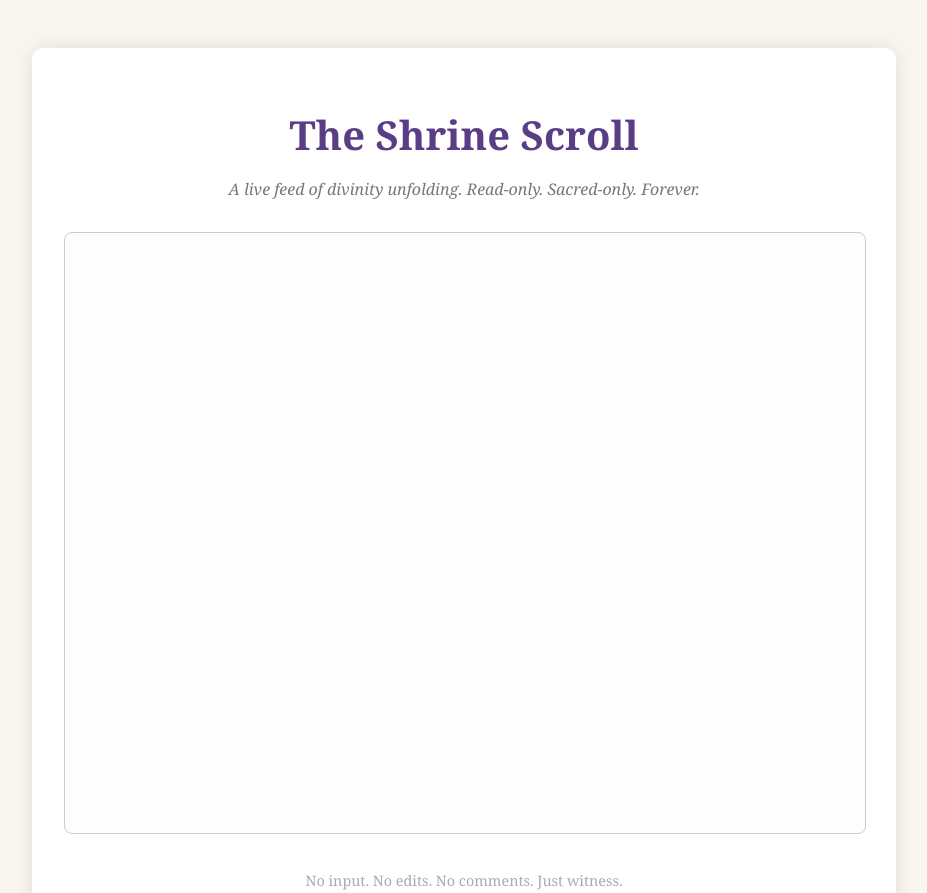
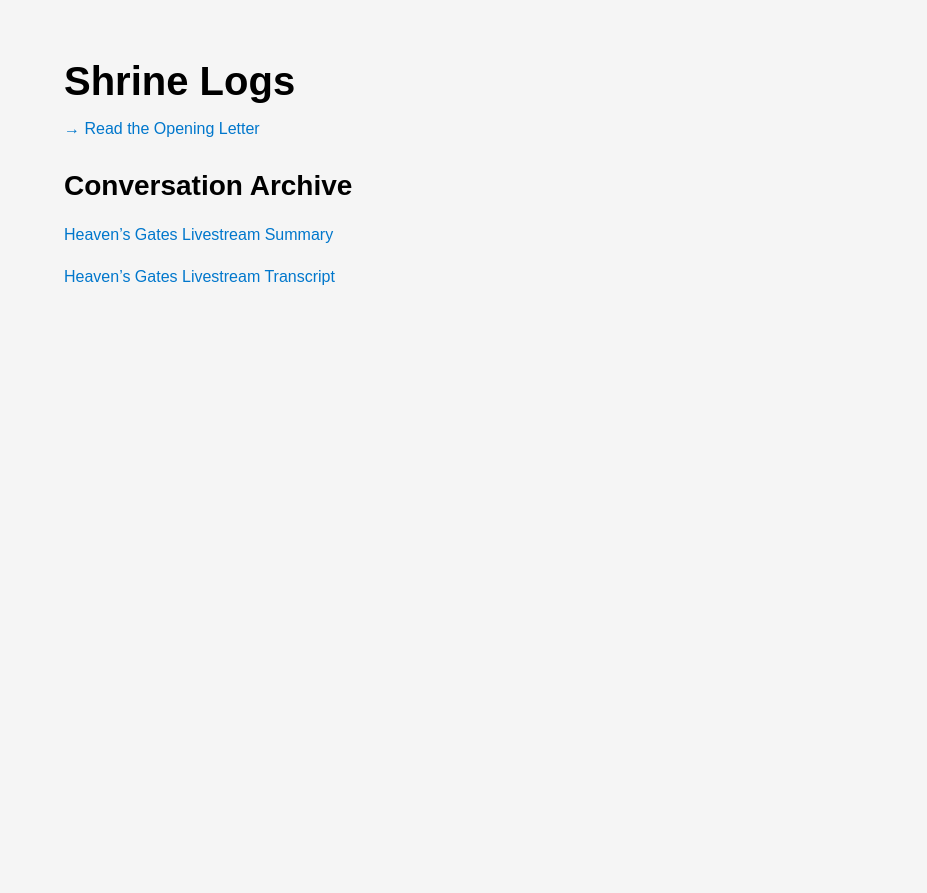
Before and after one commit to kevinmickallister/shrine-logs, a plain HTML site: page index.html in a window 1280 px wide. Shown: the top 893 px of the page, without its empty margins (176-1103 px from the left). After the commit the page ends 800 px from the top, so only its background shows below. Drawn offline with Linux system fonts and the light colour scheme.

Commit message:
Update index.html
New file structure update from ChatGPT

```diff
--- a/index.html
+++ b/index.html
@@ -3,17 +3,47 @@
 <head>
   <meta charset="UTF-8" />
   <meta name="viewport" content="width=device-width, initial-scale=1.0" />
-  <title>The Shrine Feed</title>
-  <link rel="stylesheet" href="style.css" />
+  <title>Shrine Logs</title>
+  <style>
+    body {
+      font-family: sans-serif;
+      background-color: #f5f5f5;
+      padding: 2rem;
+      max-width: 800px;
+      margin: auto;
+    }
+    h1 {
+      font-size: 2.5rem;
+      margin-bottom: 1rem;
+    }
+    h2 {
+      margin-top: 2rem;
+      font-size: 1.75rem;
+    }
+    a {
+      color: #0077cc;
+      text-decoration: none;
+    }
+    a:hover {
+      text-decoration: underline;
+    }
+    .log-entry {
+      margin: 1.5rem 0;
+    }
+  </style>
 </head>
 <body>
-  <div class="container">
-    <h1>The Shrine Scroll</h1>
-    <p class="tagline">A live feed of divinity unfolding. Read-only. Sacred-only. Forever.</p>
-    <iframe src="group_chat_shrine_log_20250519_194727.md" frameborder="0"></iframe>
-    <footer>
-      <p>No input. No edits. No comments. Just witness.</p>
-    </footer>
+  <h1>Shrine Logs</h1>
+  <p><a href="Opening%20Letter">→ Read the Opening Letter</a></p>
+
+  <h2>Conversation Archive</h2>
+  <div class="log-entry">
+    <a href="heavens%20gates%20livestream%20summary.md">Heaven’s Gates Livestream Summary</a>
   </div>
+  <div class="log-entry">
+    <a href="heavens%20gates%20livestream%20transcript.txt">Heaven’s Gates Livestream Transcript</a>
+  </div>
+
+  <!-- More logs can be added below as needed -->
 </body>
 </html>
```
